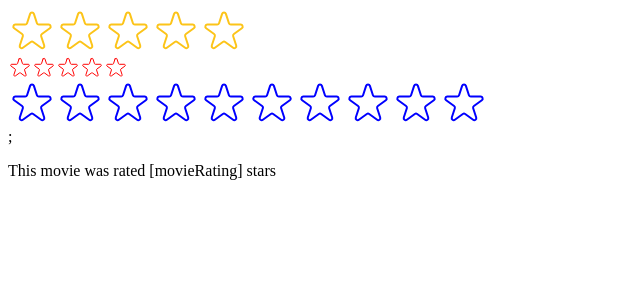
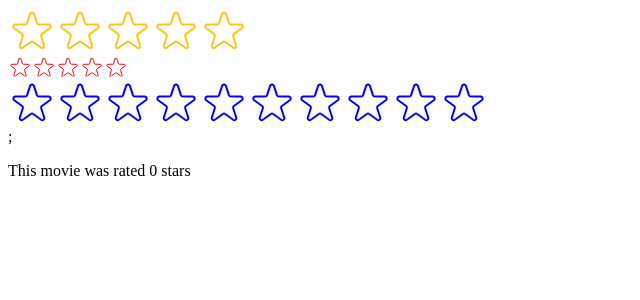
Before and after one commit to Max12345-ally/Movies, a React (Create React App) app: page / in a window 1280 px wide. Shown: the top 300 px of the page, without its empty margins (0-640 px from the left). Built offline with nearby package versions, Linux system fonts and the light colour scheme.

Commit message:
test component finished

```diff
--- a/src/StarRating.js
+++ b/src/StarRating.js
@@ -17,12 +17,14 @@ export default function StarRating({
   size = 48,
   className = '',
   messages = [],
+  onSetRating,
 }) {
   const [rating, setRating] = useState(0);
   const [tempRating, setTempRating] = useState(0);
 
   function handleRating(rating) {
     setRating(rating);
+    onSetRating(rating);
   }
 
   const textStyle = {
--- a/src/index.js
+++ b/src/index.js
@@ -11,8 +11,8 @@ function Test() {
 
   return (
     <div>
-      <StarRating color='blue' maxRating={10} />;
-      <p>This movie was rated [movieRating] stars</p>
+      <StarRating color='blue' maxRating={10} onSetRating={setMovieRating} />;
+      <p>This movie was rated {movieRating} stars</p>
     </div>
   );
 }
```
